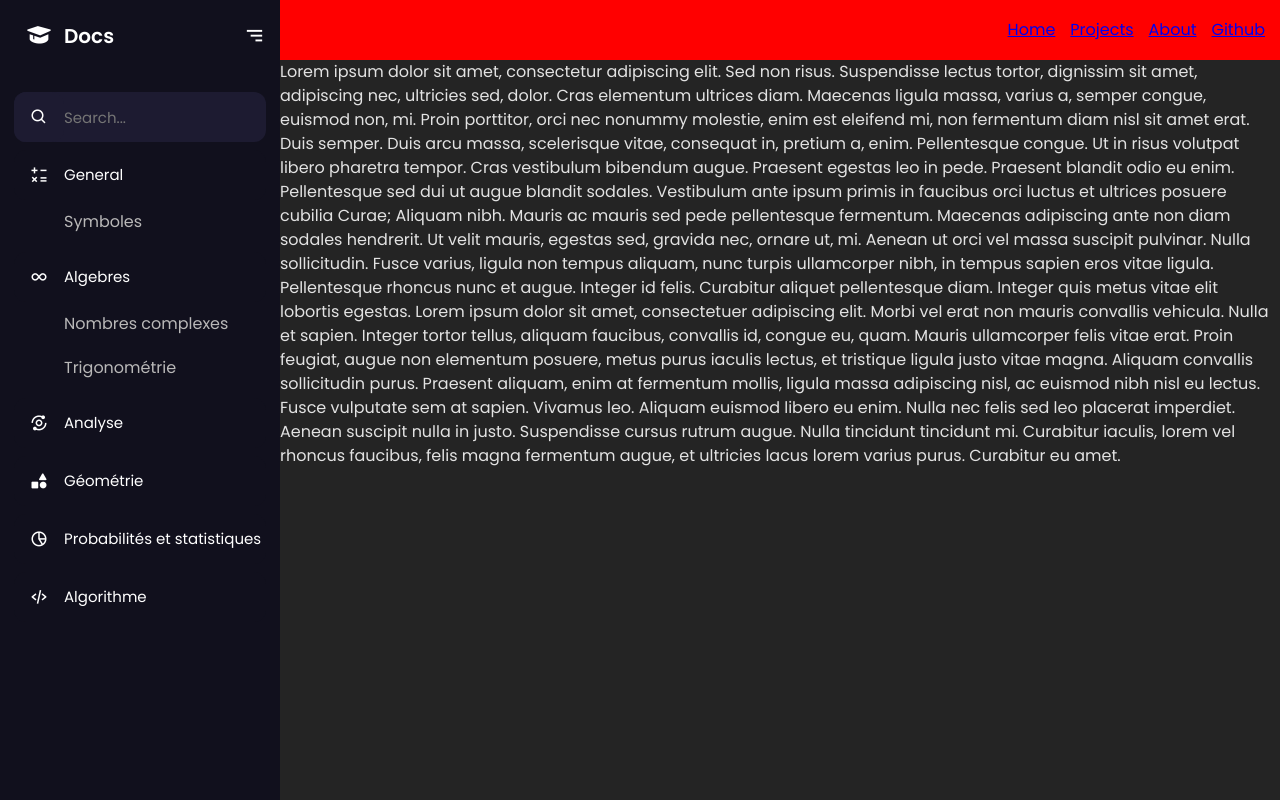
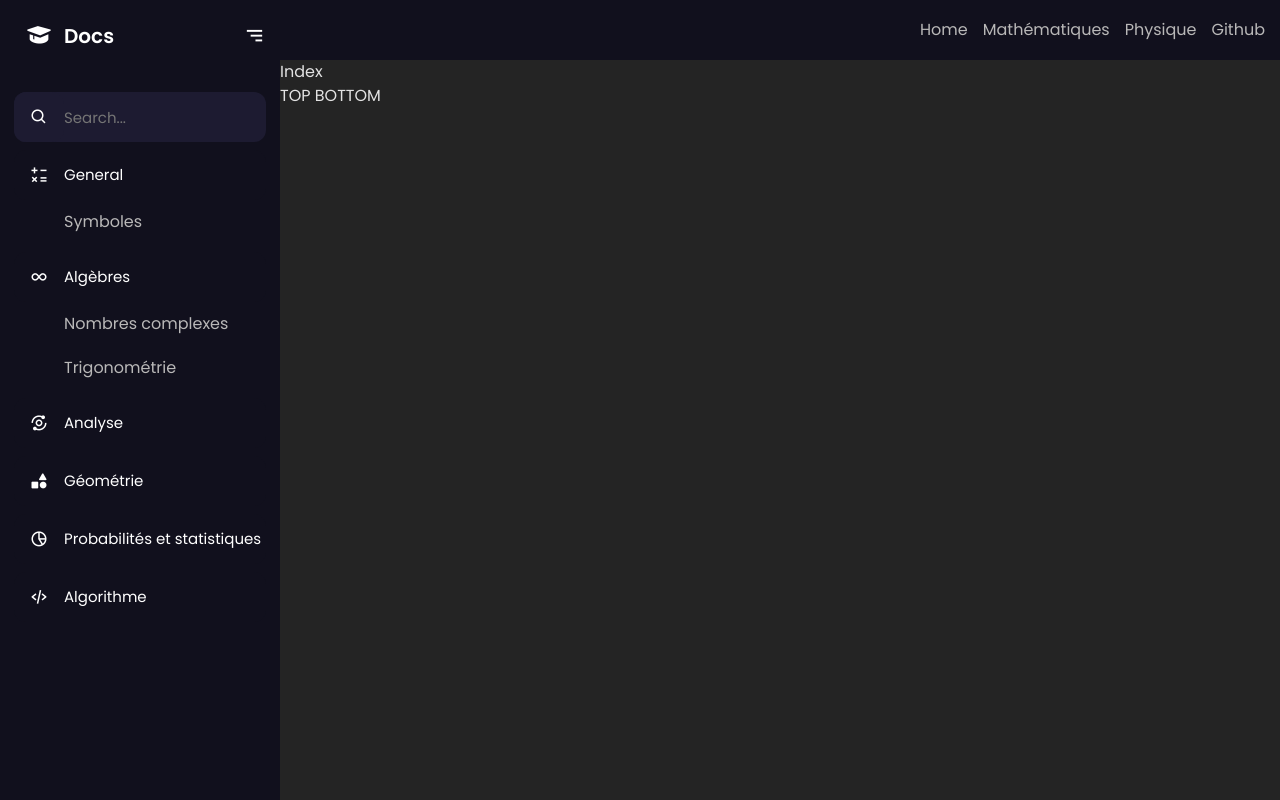
Before and after one commit to Smaug6739/docs-old, a Vue app: page /maths in a window 1280 px wide. Built offline with nearby package versions, Linux system fonts and the light colour scheme.

Commit message:
Update: Add page content router, fixes

```diff
--- a/data.ts
+++ b/data.ts
@@ -30,7 +30,7 @@ const config: Config = {
       ],
     },
     algebres: {
-      name: "Algebres",
+      name: "Algèbres",
       icon: "bx-infinite",
       chapters: [
         {
@@ -39,7 +39,7 @@ const config: Config = {
         },
         {
           name: "Trigonométrie",
-          path: "maths/algebres/nombres_complexes",
+          path: "maths/algebres/trigonometrie",
         },
       ],
     },
@@ -74,12 +74,7 @@ const config: Config = {
     general: {
       name: "Général",
       icon: "bx-atom",
-      chapters: [
-        {
-          name: "Trigonométrie",
-          path: "maths/index",
-        },
-      ],
+      chapters: [],
     },
     electricity: {
       name: "Éléctricité",
--- a/src/components/layout/navbar/Navbar.vue
+++ b/src/components/layout/navbar/Navbar.vue
@@ -4,13 +4,13 @@
     <nav>
       <ul class="menu">
         <li class="link">
-          <router-link to="/" class="nav-links">Home</router-link>
+          <a href="#" class="nav-links">Home</a>
         </li>
         <li class="link">
-          <router-link to="/projects/1">Projects</router-link>
+          <router-link to="/maths">Mathématiques</router-link>
         </li>
         <li class="link">
-          <router-link to="/about">About</router-link>
+          <router-link to="/physics">Physique</router-link>
         </li>
         <li class="link">
           <a
@@ -28,7 +28,7 @@
 <style lang="scss" scoped>
 header {
   width: 100%;
-  background: red;
+  background: #11101d;
 }
 ul {
   height: 60px;
@@ -42,6 +42,9 @@ ul {
 li {
   padding-right: 15px;
 }
+a {
+  font-family: "Poppins", sans-serif;
+}
 </style>
 <script lang="ts">
 import { defineComponent } from "@vue/runtime-core";
--- a/src/components/layout/sidebar/sidebar.scss
+++ b/src/components/layout/sidebar/sidebar.scss
@@ -173,14 +173,6 @@
   color: white;
   padding: 10px;
   text-align: left;
-  a {
-    font-family: "Poppins", sans-serif;
-    color: #b9b8b8;
-    text-decoration: none;
-    &:hover {
-      color: #ffffff;
-    }
-  }
 }
 
 .sub_link {
--- a/src/components/layout/sidebar/sidebar.ts
+++ b/src/components/layout/sidebar/sidebar.ts
@@ -193,6 +193,9 @@ export default defineComponent({
           : this.menuClosedPaddingLeftBody;
     },
   },
+  beforeUnmount() {
+    window.document.body.style.paddingLeft = "0px"
+  },
 });
 interface MenuItem {
   link: string;
--- a/src/router/index.ts
+++ b/src/router/index.ts
@@ -15,14 +15,16 @@ const routes: RouteRecordRaw[] = [
 
 import config from "../../data";
 for (const subject in config) {
-  routes.push({
+  const subjectPush: RouteRecordRaw = {
     path: `/${subject}`,
     name: subject,
     component: () => import(`../views/${subject}/index.vue`),
-  });
+    children: [],
+  };
   const themes = config[subject];
   for (const theme in themes) {
     for (const data of themes[theme].chapters) {
+      const index = (await import(`../views/${subject}/index.vue`)).default;
       const spName = data.path.split("/");
       let page: any;
       if (spName.length === 1)
@@ -36,14 +38,19 @@ for (const subject in config) {
           await import(`../views/${spName[0]}/${spName[1]}/${spName[2]}.vue`)
         ).default;
 
-      routes.push({
+      subjectPush.children.push({
         path: `/${data.path}`,
-        component: () => page,
         name: data.name,
+        components: {
+          default: index,
+          Content: page,
+        },
       });
     }
   }
+  routes.push(subjectPush);
 }
+console.log(routes);
 
 const router = createRouter({
   history: createWebHistory(),
--- a/src/style.scss
+++ b/src/style.scss
@@ -1,5 +1,8 @@
+@import url("https://fonts.googleapis.com/css2?family=Poppins:wght@200;300;400;500;600;700&display=swap");
+@import url("/boxicons/css/boxicons@2.2.1.min.css");
+
 :root {
-  font-family: Inter, Avenir, Helvetica, Arial, sans-serif;
+  font-family: "Poppins", sans-serif;
   font-size: 16px;
   line-height: 24px;
   font-weight: 400;
@@ -15,11 +18,17 @@
   -webkit-text-size-adjust: 100%;
 }
 
-@import url("https://fonts.googleapis.com/css2?family=Poppins:wght@200;300;400;500;600;700&display=swap");
-@import url("/boxicons/css/boxicons@2.2.1.min.css");
 * {
   margin: 0;
   padding: 0;
   box-sizing: border-box;
   font-family: "Poppins", sans-serif;
 }
+a {
+  font-family: "Poppins", sans-serif;
+  color: #b9b8b8;
+  text-decoration: none;
+  &:hover {
+    color: #ffffff;
+  }
+}
--- a/src/views/Index.vue
+++ /dev/null
@@ -1,25 +0,0 @@
-<script lang="ts">
-import { defineComponent } from "vue";
-// This starter template is using Vue 3 <script setup> SFCs
-// Check out https://vuejs.org/api/sfc-script-setup.html#script-setup
-import HelloWorld from "../components/HelloWorld.vue";
-export default defineComponent({
-  name: "App",
-  path: "/",
-  components: {
-    HelloWorld,
-  },
-});
-</script>
-
-<template>
-  <div>
-    <a href="https://vitejs.dev" target="_blank">
-      <img src="/vite.svg" class="logo" alt="Vite logo" />
-    </a>
-    <a href="https://vuejs.org/" target="_blank">
-      <img src="../assets/vue.svg" class="logo vue" alt="Vue logo" />
-    </a>
-  </div>
-  <HelloWorld msg="Vite + Vue" />
-</template>
--- a/src/views/maths/algebres/nombres_complexes.vue
+++ b/src/views/maths/algebres/nombres_complexes.vue
@@ -8,5 +8,13 @@ export default defineComponent({
 </script>
 
 <template>
-  <p>Nombres complexes</p>
+  <p>
+    Nombres complexes
+    ------------------------------------------------------------------------------------------------------------------------
+  </p>
 </template>
+<style lang="scss" scoped>
+p {
+  background: blue;
+}
+</style>
--- /dev/null
+++ b/src/views/maths/algebres/trigonometrie.vue
@@ -0,0 +1,41 @@
+<script lang="ts">
+import { defineComponent } from "vue";
+// This starter template is using Vue 3 <script setup> SFCs
+// Check out https://vuejs.org/api/sfc-script-setup.html#script-setup
+export default defineComponent({
+  name: "Trigonometrie",
+});
+</script>
+
+<template>
+  <p>
+    Lorem ipsum dolor sit amet, consectetur adipiscing elit. Sed non risus.
+    Suspendisse lectus tortor, dignissim sit amet, adipiscing nec, ultricies
+    sed, dolor. Cras elementum ultrices diam. Maecenas ligula massa, varius a,
+    semper congue, euismod non, mi. Proin porttitor, orci nec nonummy molestie,
+    enim est eleifend mi, non fermentum diam nisl sit amet erat. Duis semper.
+    Duis arcu massa, scelerisque vitae, consequat in, pretium a, enim.
+    Pellentesque congue. Ut in risus volutpat libero pharetra tempor. Cras
+    vestibulum bibendum augue. Praesent egestas leo in pede. Praesent blandit
+    odio eu enim. Pellentesque sed dui ut augue blandit sodales. Vestibulum ante
+    ipsum primis in faucibus orci luctus et ultrices posuere cubilia Curae;
+    Aliquam nibh. Mauris ac mauris sed pede pellentesque fermentum. Maecenas
+    adipiscing ante non diam sodales hendrerit. Ut velit mauris, egestas sed,
+    gravida nec, ornare ut, mi. Aenean ut orci vel massa suscipit pulvinar.
+    Nulla sollicitudin. Fusce varius, ligula non tempus aliquam, nunc turpis
+    ullamcorper nibh, in tempus sapien eros vitae ligula. Pellentesque rhoncus
+    nunc et augue. Integer id felis. Curabitur aliquet pellentesque diam.
+    Integer quis metus vitae elit lobortis egestas. Lorem ipsum dolor sit amet,
+    consectetuer adipiscing elit. Morbi vel erat non mauris convallis vehicula.
+    Nulla et sapien. Integer tortor tellus, aliquam faucibus, convallis id,
+    congue eu, quam. Mauris ullamcorper felis vitae erat. Proin feugiat, augue
+    non elementum posuere, metus purus iaculis lectus, et tristique ligula justo
+    vitae magna. Aliquam convallis sollicitudin purus. Praesent aliquam, enim at
+    fermentum mollis, ligula massa adipiscing nisl, ac euismod nibh nisl eu
+    lectus. Fusce vulputate sem at sapien. Vivamus leo. Aliquam euismod libero
+    eu enim. Nulla nec felis sed leo placerat imperdiet. Aenean suscipit nulla
+    in justo. Suspendisse cursus rutrum augue. Nulla tincidunt tincidunt mi.
+    Curabitur iaculis, lorem vel rhoncus faucibus, felis magna fermentum augue,
+    et ultricies lacus lorem varius purus. Curabitur eu amet.
+  </p>
+</template>
--- a/src/views/maths/index.vue
+++ b/src/views/maths/index.vue
@@ -1,8 +1,18 @@
+<template>
+  <div>
+    <p>Index</p>
+    <Sidebar />
+    TOP
+    <router-view class="view left-sidebar" name="Content" />
+    BOTTOM
+  </div>
+</template>
 <script lang="ts">
 import { defineComponent } from "vue";
 import Sidebar from "../../components/layout/sidebar/Sidebar.vue";
 // This starter template is using Vue 3 <script setup> SFCs
 // Check out https://vuejs.org/api/sfc-script-setup.html#script-setup
+
 export default defineComponent({
   name: "Maths",
   components: {
@@ -10,37 +20,3 @@ export default defineComponent({
   },
 });
 </script>
-
-<template>
-  <p>
-    Lorem ipsum dolor sit amet, consectetur adipiscing elit. Sed non risus.
-    Suspendisse lectus tortor, dignissim sit amet, adipiscing nec, ultricies
-    sed, dolor. Cras elementum ultrices diam. Maecenas ligula massa, varius a,
-    semper congue, euismod non, mi. Proin porttitor, orci nec nonummy molestie,
-    enim est eleifend mi, non fermentum diam nisl sit amet erat. Duis semper.
-    Duis arcu massa, scelerisque vitae, consequat in, pretium a, enim.
-    Pellentesque congue. Ut in risus volutpat libero pharetra tempor. Cras
-    vestibulum bibendum augue. Praesent egestas leo in pede. Praesent blandit
-    odio eu enim. Pellentesque sed dui ut augue blandit sodales. Vestibulum ante
-    ipsum primis in faucibus orci luctus et ultrices posuere cubilia Curae;
-    Aliquam nibh. Mauris ac mauris sed pede pellentesque fermentum. Maecenas
-    adipiscing ante non diam sodales hendrerit. Ut velit mauris, egestas sed,
-    gravida nec, ornare ut, mi. Aenean ut orci vel massa suscipit pulvinar.
-    Nulla sollicitudin. Fusce varius, ligula non tempus aliquam, nunc turpis
-    ullamcorper nibh, in tempus sapien eros vitae ligula. Pellentesque rhoncus
-    nunc et augue. Integer id felis. Curabitur aliquet pellentesque diam.
-    Integer quis metus vitae elit lobortis egestas. Lorem ipsum dolor sit amet,
-    consectetuer adipiscing elit. Morbi vel erat non mauris convallis vehicula.
-    Nulla et sapien. Integer tortor tellus, aliquam faucibus, convallis id,
-    congue eu, quam. Mauris ullamcorper felis vitae erat. Proin feugiat, augue
-    non elementum posuere, metus purus iaculis lectus, et tristique ligula justo
-    vitae magna. Aliquam convallis sollicitudin purus. Praesent aliquam, enim at
-    fermentum mollis, ligula massa adipiscing nisl, ac euismod nibh nisl eu
-    lectus. Fusce vulputate sem at sapien. Vivamus leo. Aliquam euismod libero
-    eu enim. Nulla nec felis sed leo placerat imperdiet. Aenean suscipit nulla
-    in justo. Suspendisse cursus rutrum augue. Nulla tincidunt tincidunt mi.
-    Curabitur iaculis, lorem vel rhoncus faucibus, felis magna fermentum augue,
-    et ultricies lacus lorem varius purus. Curabitur eu amet.
-  </p>
-  <Sidebar />
-</template>
```
